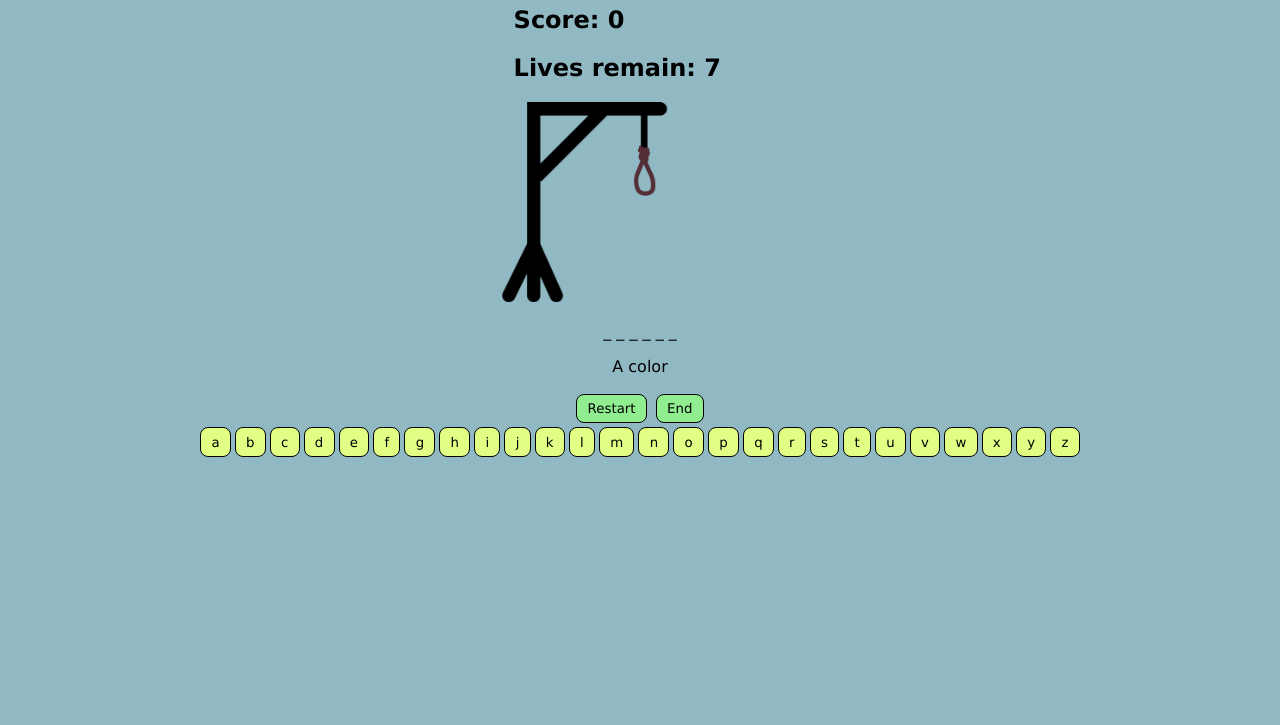
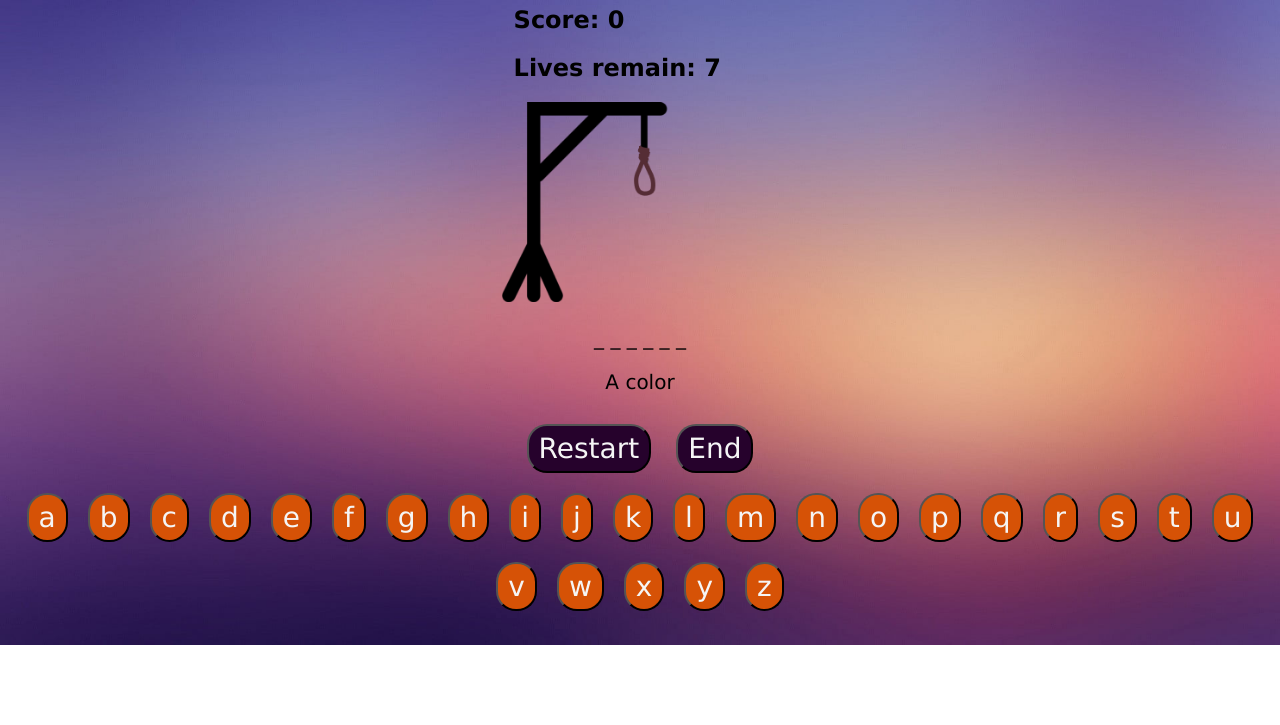
Before and after one commit to Vivianwcao/1537_Hangman, a plain HTML site: page index.html in a window 1280 px wide. Shown: the part 75-800 px from the top of the page. Drawn offline with Linux system fonts and the light colour scheme.

Commit message:
CSS changes

```diff
--- a/index.html
+++ b/index.html
@@ -9,10 +9,11 @@
 </head>
 
 <body>
-    <h1>Hangman</h1>
+
 
     <!-- display lives and score -->
     <div id='data'>
+        <h1>Hangman</h1>
         <h2 id="score">Score: 0</h2>
         <h2 id="lives">Lives remain: 7</h2>
         <h3 id="gameover"></h3>
--- a/style.css
+++ b/style.css
@@ -5,12 +5,18 @@
 } */
 body {
   text-align: center;
-  background-color: rgb(144, 185, 196);
-  background-size: 1800px 1100px, cover;
+  background-image: url("images/background.jpg");
+  background-size: cover;
+  background-repeat: no-repeat;
   font-family: 'Lucida Sans', sans-serif;
 }
 #data {
   left:40%;
+
+}
+#guess {
+  font-size: 20px;
+  font-weight: 300;
 
 }
 
@@ -20,12 +26,10 @@ td {
 }
 
 #game {
-  background-color: lightcoral;
   position: absolute;
   width: 70vw;
   height: 70vh;
   left: 11.5vw;
-
   padding: 50px;
 }
 
@@ -46,15 +50,17 @@ td {
 
 button, #restart, #endButton{
   font-family: 'Lucida Sans', sans-serif;
-  background-color: lightgreen;
+  background-color: rgb(38, 2, 44);
   text-align: center;
-  padding: .8vh .8vw;
-  border: 1px solid black;
-  border-radius: 8px;
-  margin: 2px;
+  padding: 6px 10px;
+  border-radius: 20px;
+  margin: 10px;
+  font-size: 28px;
+  font-weight: 400;
+  color: whitesmoke;
 }
 button {
-  background-color: rgb(226, 255, 133);
+  background-color: rgb(214, 82, 6);
 }
 #data {
   position: relative;
```
